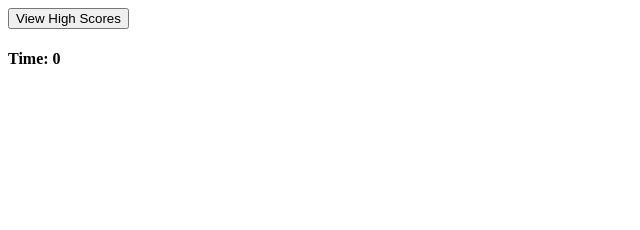
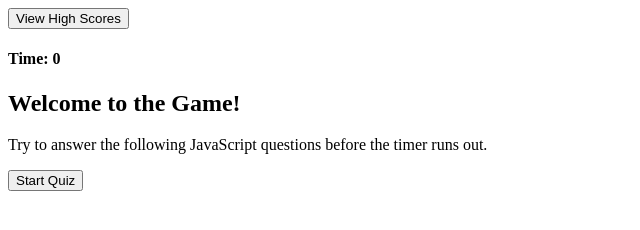
Before and after one commit to knharman/code-quiz, a plain HTML site: page index.html in a window 1280 px wide. Shown: the whole page, without its empty margins (0-640 px from the left). Drawn offline with Linux system fonts and the light colour scheme.

Commit message:
initialized game

```diff
--- a/assets/js/script.js
+++ b/assets/js/script.js
@@ -0,0 +1,18 @@
+function initializeGame() {
+    var mainSection = document.getElementById("question-area");
+
+    var title = document.createElement("h1");
+    title.innerHTML = "Welcome to the Game!";
+
+    var explanation = document.createElement("p");
+    explanation.innerHTML = "Try to answer the following JavaScript questions before the timer runs out."
+
+    var startGameButton = document.createElement("button");
+    startGameButton.innerHTML = "Start Quiz"
+
+    mainSection.appendChild(title);
+    mainSection.appendChild(explanation);
+    mainSection.appendChild(startGameButton);
+}
+
+initializeGame();
--- a/index.html
+++ b/index.html
@@ -4,7 +4,7 @@
     <meta charset="UTF-8">
     <meta http-equiv="X-UA-Compatible" content="IE=edge">
     <meta name="viewport" content="width=device-width, initial-scale=1.0">
-    <script src="./assets/js/script.js"></script>
+    <script src="./assets/js/script.js" defer></script>
     <title>JavaScript Code Quiz</title>
 </head>
 <body>
```
